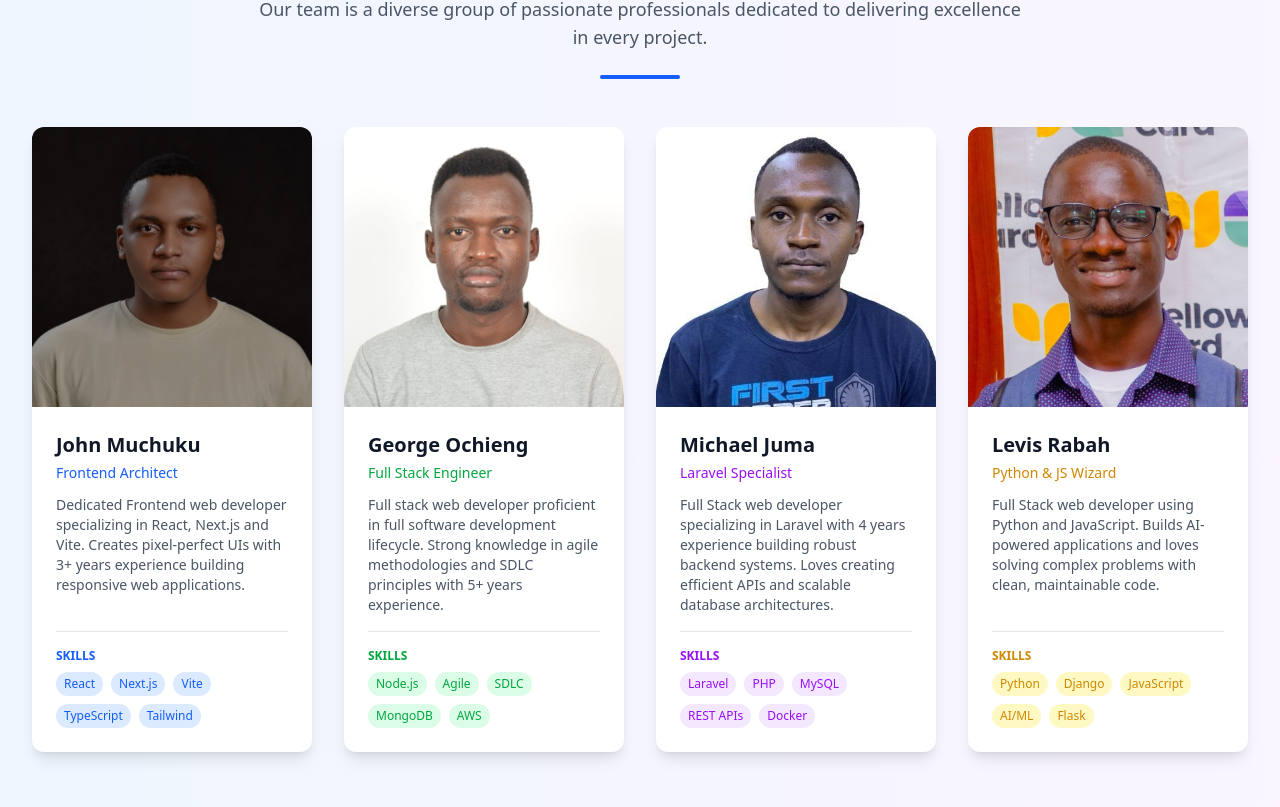
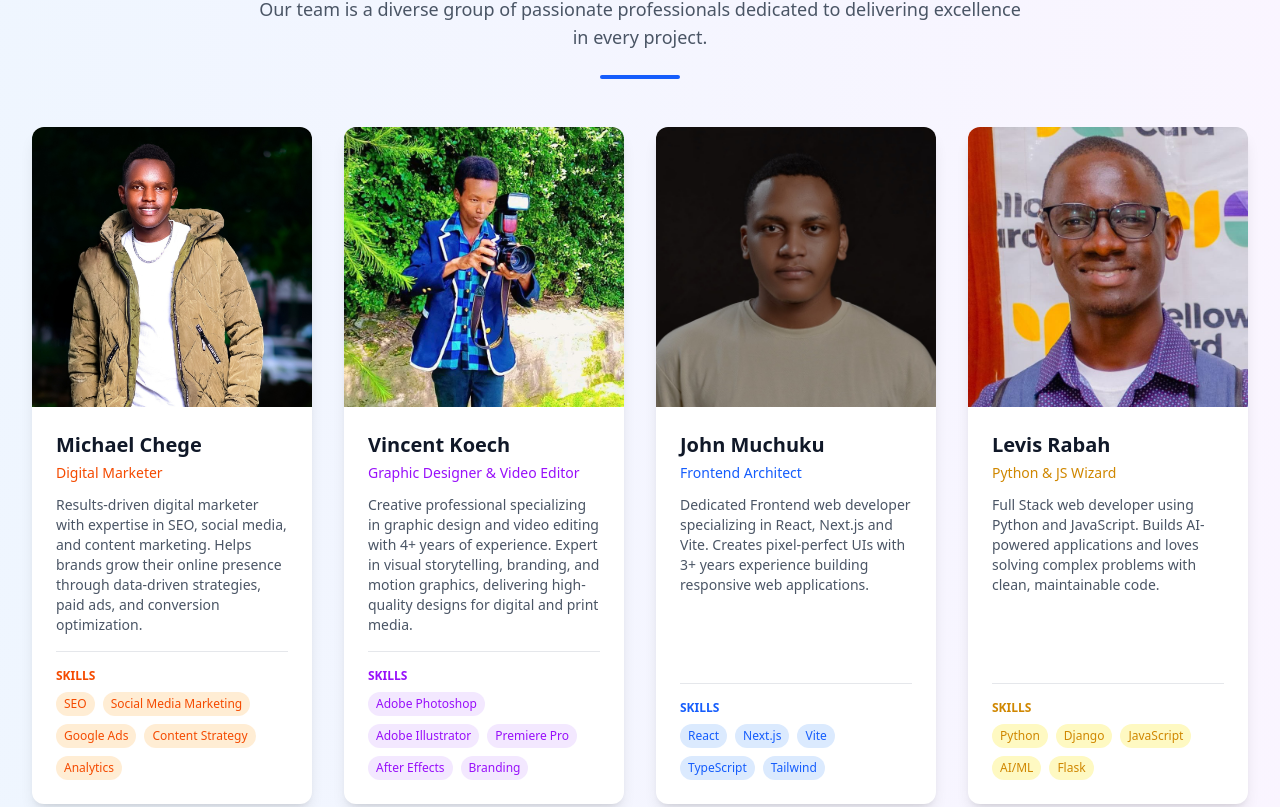
Before and after one commit to mike111-sys/New-ujuzi, a React (Vite) app: page /about in a window 1280 px wide. Shown: the part 813-1620 px from the top of the page. Built offline with nearby package versions, Linux system fonts and the light colour scheme.

Commit message:
Initial commit

```diff
--- a/src/Components/About/About.jsx
+++ b/src/Components/About/About.jsx
@@ -1,36 +1,45 @@
-import React, { useState, useEffect } from 'react';
-import { motion } from 'framer-motion';
-import { FaLightbulb, FaHandshake, FaTimes, FaUsers, FaGlobeAfrica } from 'react-icons/fa';
+import React, { useState, useEffect } from "react";
+import { motion } from "framer-motion";
+import {
+  FaLightbulb,
+  FaHandshake,
+  FaTimes,
+  FaUsers,
+  FaGlobeAfrica,
+} from "react-icons/fa";
+import michaelChege from "../../assets/Michael-Chege.jpg";
 import georgeOchieng from "../../assets/George-Ochieng.jpg";
+import levisRabah from "../../assets/Levis-Rabah.jpg";
 import johnMuchuku from "../../assets/John-Muchuku.jpg";
-import levisRabah from "../../assets/Levis-Rabah.jpg";
 import michaelJuma from "../../assets/Michael-Juma.jpg";
+import vincentKoech from "../../assets/Vincent-Koech.jpg";
 
 const About = () => {
   const [isDarkMode, setIsDarkMode] = useState(
-    document.documentElement.classList.contains('dark-mode')
+    document.documentElement.classList.contains("dark-mode")
   );
 
   const [isModalOpen, setIsModalOpen] = useState(false);
   const handleSubmit = (e) => {
     e.preventDefault();
-    alert('Thank you for your order! We will contact you shortly.');
+    alert("Thank you for your order! We will contact you shortly.");
     setIsModalOpen(false);
   };
 
   useEffect(() => {
     const observer = new MutationObserver(() => {
-      setIsDarkMode(document.documentElement.classList.contains('dark-mode'));
+      setIsDarkMode(document.documentElement.classList.contains("dark-mode"));
     });
 
     observer.observe(document.documentElement, {
       attributes: true,
-      attributeFilter: ['class'],
+      attributeFilter: ["class"],
     });
 
     return () => observer.disconnect();
   }, []);
 
+  // Animation variants
   const containerVariants = {
     hidden: { opacity: 0 },
     visible: {
@@ -38,7 +47,7 @@ const About = () => {
       transition: {
         delay: 0.5,
         staggerChildren: 0.3,
-        when: 'beforeChildren',
+        when: "beforeChildren",
       },
     },
   };
@@ -48,7 +57,7 @@ const About = () => {
     visible: {
       y: 0,
       opacity: 1,
-      transition: { type: 'spring', stiffness: 120 },
+      transition: { type: "spring", stiffness: 120 },
     },
   };
 
@@ -57,25 +66,57 @@ const About = () => {
     visible: {
       opacity: 1,
       scale: 1,
-      transition: { duration: 0.5 }
+      transition: { duration: 0.5 },
     },
     hover: {
       y: -10,
-      transition: { duration: 0.3 }
-    }
+      transition: { duration: 0.3 },
+    },
   };
 
+  const modalVariants = {
+    hidden: { opacity: 0 },
+    visible: { opacity: 1 },
+    exit: { opacity: 0 },
+  };
+
+  const modalContentVariants = {
+    hidden: { y: -50, opacity: 0 },
+    visible: { y: 0, opacity: 1 },
+    exit: { y: -50, opacity: 0 },
+  };
+
+  // Theme colors
   const backgroundColor = isDarkMode
-    ? 'bg-gradient-to-r from-gray-900 to-gray-800'
-    : 'bg-gradient-to-r from-blue-50 to-purple-50';
-  const textColor = isDarkMode ? 'text-white' : 'text-gray-900';
-  const cardBackgroundColor = isDarkMode ? 'bg-gray-800' : 'bg-white';
-  const cardTextColor = isDarkMode ? 'text-gray-200' : 'text-gray-600';
-  const dividerColor = isDarkMode ? 'bg-blue-400' : 'bg-blue-600';
+    ? "bg-gradient-to-r from-gray-900 to-gray-800"
+    : "bg-gradient-to-r from-blue-50 to-purple-50";
+  const textColor = isDarkMode ? "text-white" : "text-gray-900";
+  const cardBackgroundColor = isDarkMode ? "bg-gray-800" : "bg-white";
+  const cardTextColor = isDarkMode ? "text-gray-200" : "text-gray-600";
+  const dividerColor = isDarkMode ? "bg-blue-400" : "bg-blue-600";
 
   const teamMembers = [
     {
       id: 1,
+      name: "Michael Chege",
+      role: "Digital Marketer",
+      bio: "Results-driven digital marketer with expertise in SEO, social media, and content marketing. Helps brands grow their online presence through data-driven strategies, paid ads, and conversion optimization.",
+      skills: ["SEO", "Social Media Marketing", "Google Ads", "Content Strategy", "Analytics"],
+      image: michaelChege,
+      accentColor: "orange",
+    },
+    {
+      id: 2,
+      name: "Vincent Koech",
+      role: "Graphic Designer & Video Editor",
+      bio: "Creative professional specializing in graphic design and video editing with 4+ years of experience. Expert in visual storytelling, branding, and motion graphics, delivering high-quality designs for digital and print media.",
+      skills: ["Adobe Photoshop", "Adobe Illustrator", "Premiere Pro", "After Effects", "Branding"],
+      image: vincentKoech,
+      accentColor: "purple",
+    },
+
+    {
+      id: 3,
       name: "John Muchuku",
       role: "Frontend Architect",
       bio: "Dedicated Frontend web developer specializing in React, Next.js and Vite. Creates pixel-perfect UIs with 3+ years experience building responsive web applications.",
@@ -83,8 +124,19 @@ const About = () => {
       image: johnMuchuku,
       accentColor: "blue",
     },
+
     {
-      id: 2,
+      id: 4,
+      name: "Levis Rabah",
+      role: "Python & JS Wizard",
+      bio: "Full Stack web developer using Python and JavaScript. Builds AI-powered applications and loves solving complex problems with clean, maintainable code.",
+      skills: ["Python", "Django", "JavaScript", "AI/ML", "Flask"],
+      image: levisRabah,
+      accentColor: "yellow",
+    },
+
+    {
+      id: 5,
       name: "George Ochieng",
       role: "Full Stack Engineer",
       bio: "Full stack web developer proficient in full software development lifecycle. Strong knowledge in agile methodologies and SDLC principles with 5+ years experience.",
@@ -93,7 +145,7 @@ const About = () => {
       accentColor: "green",
     },
     {
-      id: 3,
+      id: 6,
       name: "Michael Juma",
       role: "Laravel Specialist",
       bio: "Full Stack web developer specializing in Laravel with 4 years experience building robust backend systems. Loves creating efficient APIs and scalable database architectures.",
@@ -101,39 +153,35 @@ const About = () => {
       image: michaelJuma,
       accentColor: "purple",
     },
-    {
-      id: 4,
-      name: "Levis Rabah",
-      role: "Python & JS Wizard",
-      bio: "Full Stack web developer using Python and JavaScript. Builds AI-powered applications and loves solving complex problems with clean, maintainable code.",
-      skills: ["Python", "Django", "JavaScript", "AI/ML", "Flask"],
-      image: levisRabah,
-      accentColor: "yellow",
-    }
   ];
 
   const getColorClasses = (color) => {
     const colors = {
       blue: {
-        text: isDarkMode ? 'text-blue-300' : 'text-blue-600',
-        bg: isDarkMode ? 'bg-blue-900/30' : 'bg-blue-100',
-        border: 'border-blue-500'
+        text: isDarkMode ? "text-blue-300" : "text-blue-600",
+        bg: isDarkMode ? "bg-blue-900/30" : "bg-blue-100",
+        border: "border-blue-500",
       },
       green: {
-        text: isDarkMode ? 'text-green-300' : 'text-green-600',
-        bg: isDarkMode ? 'bg-green-900/30' : 'bg-green-100',
-        border: 'border-green-500'
+        text: isDarkMode ? "text-green-300" : "text-green-600",
+        bg: isDarkMode ? "bg-green-900/30" : "bg-green-100",
+        border: "border-green-500",
       },
       purple: {
-        text: isDarkMode ? 'text-purple-300' : 'text-purple-600',
-        bg: isDarkMode ? 'bg-purple-900/30' : 'bg-purple-100',
-        border: 'border-purple-500'
+        text: isDarkMode ? "text-purple-300" : "text-purple-600",
+        bg: isDarkMode ? "bg-purple-900/30" : "bg-purple-100",
+        border: "border-purple-500",
       },
       yellow: {
-        text: isDarkMode ? 'text-yellow-300' : 'text-yellow-600',
-        bg: isDarkMode ? 'bg-yellow-900/30' : 'bg-yellow-100',
-        border: 'border-yellow-500'
-      }
+        text: isDarkMode ? "text-yellow-300" : "text-yellow-600",
+        bg: isDarkMode ? "bg-yellow-900/30" : "bg-yellow-100",
+        border: "border-yellow-500",
+      },
+      orange: {
+        text: isDarkMode ? "text-orange-300" : "text-orange-600",
+        bg: isDarkMode ? "bg-orange-900/30" : "bg-orange-100",
+        border: "border-orange-500",
+      },
     };
     return colors[color] || colors.blue;
   };
@@ -156,10 +204,7 @@ const About = () => {
         </motion.h1>
 
         {/* Mission Section */}
-        <motion.div
-          className="mb-16 text-center"
-          variants={itemVariants}
-        >
+        <motion.div className="mb-16 text-center" variants={itemVariants}>
           <motion.h2
             className={`text-3xl font-bold mb-6 ${textColor}`}
             variants={itemVariants}
@@ -170,7 +215,10 @@ const About = () => {
             className={`text-lg max-w-2xl mx-auto ${cardTextColor}`}
             variants={itemVariants}
           >
-            At Ujuzi Digital Creations, our mission is to empower businesses and individuals with innovative digital solutions that drive growth, creativity, and success. We believe in the transformative power of technology and design to make a meaningful impact.
+            At Ujuzi Digital Creations, our mission is to empower businesses and
+            individuals with innovative digital solutions that drive growth,
+            creativity, and success. We believe in the transformative power of
+            technology and design to make a meaningful impact.
           </motion.p>
         </motion.div>
 
@@ -183,11 +231,20 @@ const About = () => {
           <motion.div
             className={`p-6 rounded-lg shadow-lg hover:shadow-xl transition-shadow duration-300 ${cardBackgroundColor}`}
             variants={itemVariants}
+            whileHover={{ y: -5 }}
           >
-            <FaLightbulb className="text-6xl text-yellow-500 mx-auto mb-4" />
-            <h3 className={`text-xl font-semibold mb-2 ${textColor}`}>Innovation</h3>
+            <motion.div
+              whileHover={{ scale: 1.1 }}
+              className="flex justify-center"
+            >
+              <FaLightbulb className="text-6xl text-yellow-500 mb-4" />
+            </motion.div>
+            <h3 className={`text-xl font-semibold mb-2 ${textColor}`}>
+              Innovation
+            </h3>
             <p className={cardTextColor}>
-              We constantly push boundaries to deliver cutting-edge solutions that set you apart.
+              We constantly push boundaries to deliver cutting-edge solutions
+              that set you apart.
             </p>
           </motion.div>
 
@@ -195,11 +252,20 @@ const About = () => {
           <motion.div
             className={`p-6 rounded-lg shadow-lg hover:shadow-xl transition-shadow duration-300 ${cardBackgroundColor}`}
             variants={itemVariants}
+            whileHover={{ y: -5 }}
           >
-            <FaHandshake className="text-6xl text-blue-500 mx-auto mb-4" />
-            <h3 className={`text-xl font-semibold mb-2 ${textColor}`}>Integrity</h3>
+            <motion.div
+              whileHover={{ scale: 1.1 }}
+              className="flex justify-center"
+            >
+              <FaHandshake className="text-6xl text-blue-500 mb-4" />
+            </motion.div>
+            <h3 className={`text-xl font-semibold mb-2 ${textColor}`}>
+              Integrity
+            </h3>
             <p className={cardTextColor}>
-              We build trust through transparency, honesty, and ethical practices.
+              We build trust through transparency, honesty, and ethical
+              practices.
             </p>
           </motion.div>
 
@@ -207,9 +273,17 @@ const About = () => {
           <motion.div
             className={`p-6 rounded-lg shadow-lg hover:shadow-xl transition-shadow duration-300 ${cardBackgroundColor}`}
             variants={itemVariants}
+            whileHover={{ y: -5 }}
           >
-            <FaUsers className="text-6xl text-purple-500 mx-auto mb-4" />
-            <h3 className={`text-xl font-semibold mb-2 ${textColor}`}>Collaboration</h3>
+            <motion.div
+              whileHover={{ scale: 1.1 }}
+              className="flex justify-center"
+            >
+              <FaUsers className="text-6xl text-purple-500 mb-4" />
+            </motion.div>
+            <h3 className={`text-xl font-semibold mb-2 ${textColor}`}>
+              Collaboration
+            </h3>
             <p className={cardTextColor}>
               We work closely with you to ensure your vision becomes a reality.
             </p>
@@ -219,20 +293,26 @@ const About = () => {
           <motion.div
             className={`p-6 rounded-lg shadow-lg hover:shadow-xl transition-shadow duration-300 ${cardBackgroundColor}`}
             variants={itemVariants}
+            whileHover={{ y: -5 }}
           >
-            <FaGlobeAfrica className="text-6xl text-green-500 mx-auto mb-4" />
-            <h3 className={`text-xl font-semibold mb-2 ${textColor}`}>Community Impact</h3>
+            <motion.div
+              whileHover={{ scale: 1.1 }}
+              className="flex justify-center"
+            >
+              <FaGlobeAfrica className="text-6xl text-green-500 mb-4" />
+            </motion.div>
+            <h3 className={`text-xl font-semibold mb-2 ${textColor}`}>
+              Community Impact
+            </h3>
             <p className={cardTextColor}>
-              We are committed to making a positive difference in our local and global communities.
+              We are committed to making a positive difference in our local and
+              global communities.
             </p>
           </motion.div>
         </motion.div>
 
         {/* Enhanced Team Section */}
-        <motion.div
-          className="mb-16"
-          variants={itemVariants}
-        >
+        <motion.div className="mb-16" variants={itemVariants}>
           <motion.div className="text-center mb-12">
             <motion.h2
               className={`text-3xl font-bold mb-4 ${textColor}`}
@@ -244,7 +324,8 @@ const About = () => {
               className={`text-lg max-w-3xl mx-auto ${cardTextColor}`}
               variants={itemVariants}
             >
-              Our team is a diverse group of passionate professionals dedicated to delivering excellence in every project.
+              Our team is a diverse group of passionate professionals dedicated
+              to delivering excellence in every project.
             </motion.p>
             <motion.div
               className="flex justify-center mt-6"
@@ -254,7 +335,10 @@ const About = () => {
             </motion.div>
           </motion.div>
 
-          <div className="grid grid-cols-1 sm:grid-cols-2 lg:grid-cols-4 gap-8">
+          <motion.div
+            className="grid grid-cols-1 sm:grid-cols-2 lg:grid-cols-4 gap-8"
+            variants={containerVariants}
+          >
             {teamMembers.map((member) => {
               const colors = getColorClasses(member.accentColor);
               return (
@@ -262,30 +346,42 @@ const About = () => {
                   key={member.id}
                   className={`flex flex-col rounded-xl overflow-hidden shadow-lg hover:shadow-xl transition-shadow duration-300 ${cardBackgroundColor}`}
                   variants={teamMemberVariants}
+                  whileHover="hover"
                 >
                   <div className="relative pt-[100%] overflow-hidden">
-                    <img
+                    <motion.img
                       src={member.image}
                       alt={member.name}
                       className="absolute top-0 left-0 w-full h-full object-cover"
+                      whileHover={{ scale: 1.05 }}
+                      transition={{ duration: 0.3 }}
                     />
                   </div>
                   <div className="p-6 flex-1 flex flex-col">
                     <div className="mb-4">
-                      <h3 className={`text-xl font-semibold mb-1 ${textColor}`}>{member.name}</h3>
-                      <p className={`text-sm ${colors.text} mb-3`}>{member.role}</p>
+                      <h3 className={`text-xl font-semibold mb-1 ${textColor}`}>
+                        {member.name}
+                      </h3>
+                      <p className={`text-sm ${colors.text} mb-3`}>
+                        {member.role}
+                      </p>
                       <p className={`text-sm ${cardTextColor}`}>{member.bio}</p>
                     </div>
                     <div className="mt-auto pt-4 border-t border-gray-200 dark:border-gray-700">
-                      <h4 className={`text-xs uppercase font-semibold mb-2 ${colors.text}`}>Skills</h4>
+                      <h4
+                        className={`text-xs uppercase font-semibold mb-2 ${colors.text}`}
+                      >
+                        Skills
+                      </h4>
                       <div className="flex flex-wrap gap-2">
                         {member.skills.map((skill, index) => (
-                          <span
+                          <motion.span
                             key={index}
                             className={`text-xs px-2 py-1 rounded-full ${colors.bg} ${colors.text}`}
+                            whileHover={{ scale: 1.05 }}
                           >
                             {skill}
-                          </span>
+                          </motion.span>
                         ))}
                       </div>
                     </div>
@@ -293,14 +389,11 @@ const About = () => {
                 </motion.div>
               );
             })}
-          </div>
+          </motion.div>
         </motion.div>
 
         {/* Call to Action */}
-        <motion.div
-          className="text-center"
-          variants={itemVariants}
-        >
+        <motion.div className="text-center" variants={itemVariants}>
           <motion.h2
             className={`text-3xl font-bold mb-6 ${textColor}`}
             variants={itemVariants}
@@ -311,70 +404,91 @@ const About = () => {
             className={`text-lg max-w-2xl mx-auto mb-8 ${cardTextColor}`}
             variants={itemVariants}
           >
-            Whether you're a startup or an established business, we're here to help you achieve your digital goals. Let's create something amazing together!
+            Whether you're a startup or an established business, we're here to
+            help you achieve your digital goals. Let's create something amazing
+            together!
           </motion.p>
-          <button
+          <motion.button
             className={`bg-blue-600 cursor-pointer text-white px-8 py-3 rounded-lg font-semibold hover:bg-blue-700 transition-colors duration-300`}
             onClick={() => setIsModalOpen(true)}
+            whileHover={{ scale: 1.05 }}
+            whileTap={{ scale: 0.95 }}
           >
             Get in Touch
-          </button>
+          </motion.button>
         </motion.div>
 
         {/* Modal for Ordering Services */}
         {isModalOpen && (
           <motion.div
             className="fixed inset-0 flex items-center justify-center bg-black bg-opacity-50 z-50"
-            initial={{ opacity: 0 }}
-            animate={{ opacity: 1 }}
-            exit={{ opacity: 0 }}
+            initial="hidden"
+            animate="visible"
+            exit="exit"
+            variants={modalVariants}
           >
             <motion.div
               className={`${cardBackgroundColor} rounded-lg p-8 w-full max-w-md relative`}
-              initial={{ y: -50, opacity: 0 }}
-              animate={{ y: 0, opacity: 1 }}
-              exit={{ y: -50, opacity: 0 }}
+              variants={modalContentVariants}
             >
-              <button
+              <motion.button
                 onClick={() => setIsModalOpen(false)}
                 className="absolute cursor-pointer top-4 right-4 text-gray-500 hover:text-gray-700"
+                whileHover={{ scale: 1.1 }}
+                whileTap={{ scale: 0.9 }}
               >
                 <FaTimes className="text-2xl" />
-              </button>
-              <h2 className={`text-2xl font-bold mb-6 ${textColor}`}>Get In Touch</h2>
+              </motion.button>
+              <h2 className={`text-2xl font-bold mb-6 ${textColor}`}>
+                Get In Touch
+              </h2>
               <form onSubmit={handleSubmit}>
-                <div className="mb-4">
-                  <label className={`block text-sm font-medium mb-2 ${textColor}`}>Name</label>
+                <motion.div className="mb-4" variants={itemVariants}>
+                  <label
+                    className={`block text-sm font-medium mb-2 ${textColor}`}
+                  >
+                    Name
+                  </label>
                   <input
                     type="text"
                     required
                     className={`w-full p-2 rounded-lg ${cardBackgroundColor} border ${cardTextColor}`}
                     placeholder="Enter your name"
                   />
-                </div>
-                <div className="mb-4">
-                  <label className={`block text-sm font-medium mb-2 ${textColor}`}>Email</label>
+                </motion.div>
+                <motion.div className="mb-4" variants={itemVariants}>
+                  <label
+                    className={`block text-sm font-medium mb-2 ${textColor}`}
+                  >
+                    Email
+                  </label>
                   <input
                     type="email"
                     required
                     className={`w-full p-2 rounded-lg ${cardBackgroundColor} border ${cardTextColor}`}
                     placeholder="Enter your email"
                   />
-                </div>
-                <div className="mb-6">
-                  <label className={`block text-sm font-medium mb-2 ${textColor}`}>Message</label>
+                </motion.div>
+                <motion.div className="mb-6" variants={itemVariants}>
+                  <label
+                    className={`block text-sm font-medium mb-2 ${textColor}`}
+                  >
+                    Message
+                  </label>
                   <textarea
                     className={`w-full p-2 rounded-lg ${cardBackgroundColor} border ${cardTextColor}`}
                     rows="4"
                     placeholder="Describe your requirements"
                   ></textarea>
-                </div>
-                <button
+                </motion.div>
+                <motion.button
                   type="submit"
                   className="bg-blue-600 cursor-pointer text-white px-6 py-2 rounded-lg hover:bg-blue-700 transition-colors duration-300"
+                  whileHover={{ scale: 1.05 }}
+                  whileTap={{ scale: 0.95 }}
                 >
                   Submit
-                </button>
+                </motion.button>
               </form>
             </motion.div>
           </motion.div>
```
Also changed, not shown: src/assets/Michael-Chege.jpg (added), src/assets/Vincent-Koech.jpg (added).
